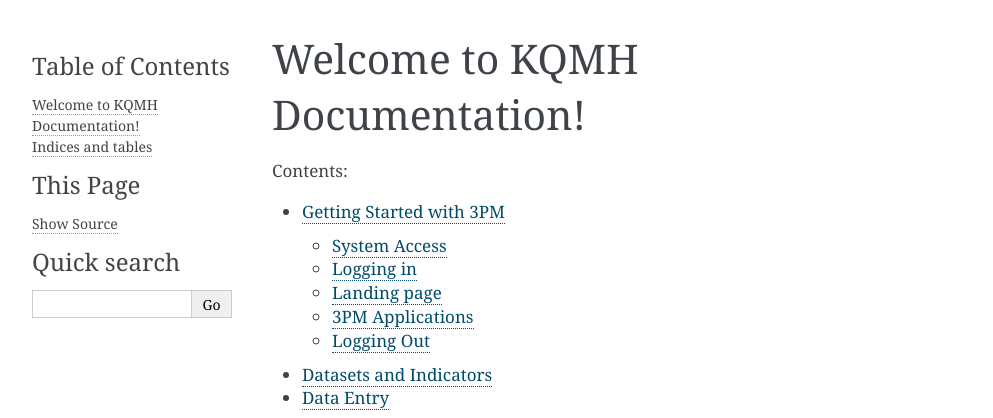
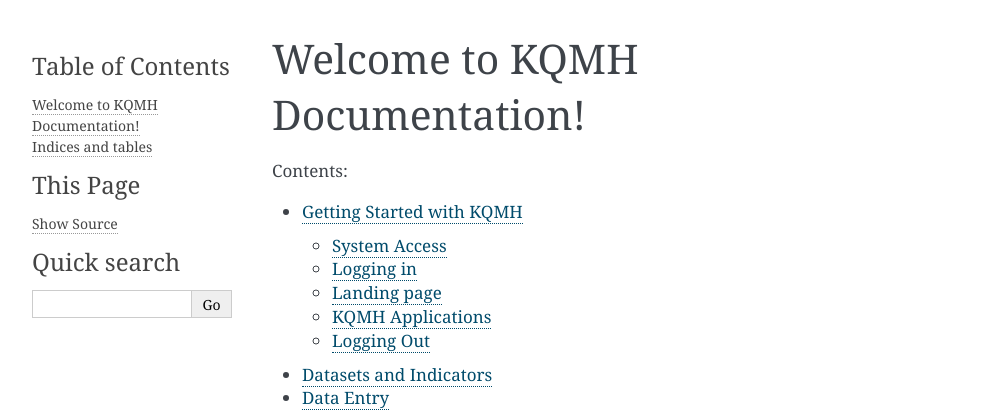
Before and after one commit to FelixOngati/kqmh-docs, a Sphinx documentation site: the page built from source/index.rst, in a window 1280 px wide. Shown: the top 418 px of the page, without its empty margins (148-1141 px from the left). Built offline with Sphinx 7.4.7, drawn with Linux system fonts in a browser that asks for light colours.

Commit message:
index page

```diff
--- a/source/gettingstarted.rst
+++ b/source/gettingstarted.rst
@@ -1,4 +1,4 @@
-Getting Started with 3PM
+Getting Started with KQMH
 ========================
 
 System Access
@@ -30,9 +30,9 @@ The dashboard is customisable to fit your own preferences in terms of the report
    More about dashboard is discussed under the Reports section.
 
 
-3PM Applications
+KQMH Applications
 ----------------
-3PM is built on DHIS2 platform such that all the modules are organized as apps. Everything can be accessed by searching on the apps, but this is dependent on the rights one has.
+KQMH is built on DHIS2 platform such that all the modules are organized as apps. Everything can be accessed by searching on the apps, but this is dependent on the rights one has.
 
    .. figure:: /_static/img/apps.png
 
```
